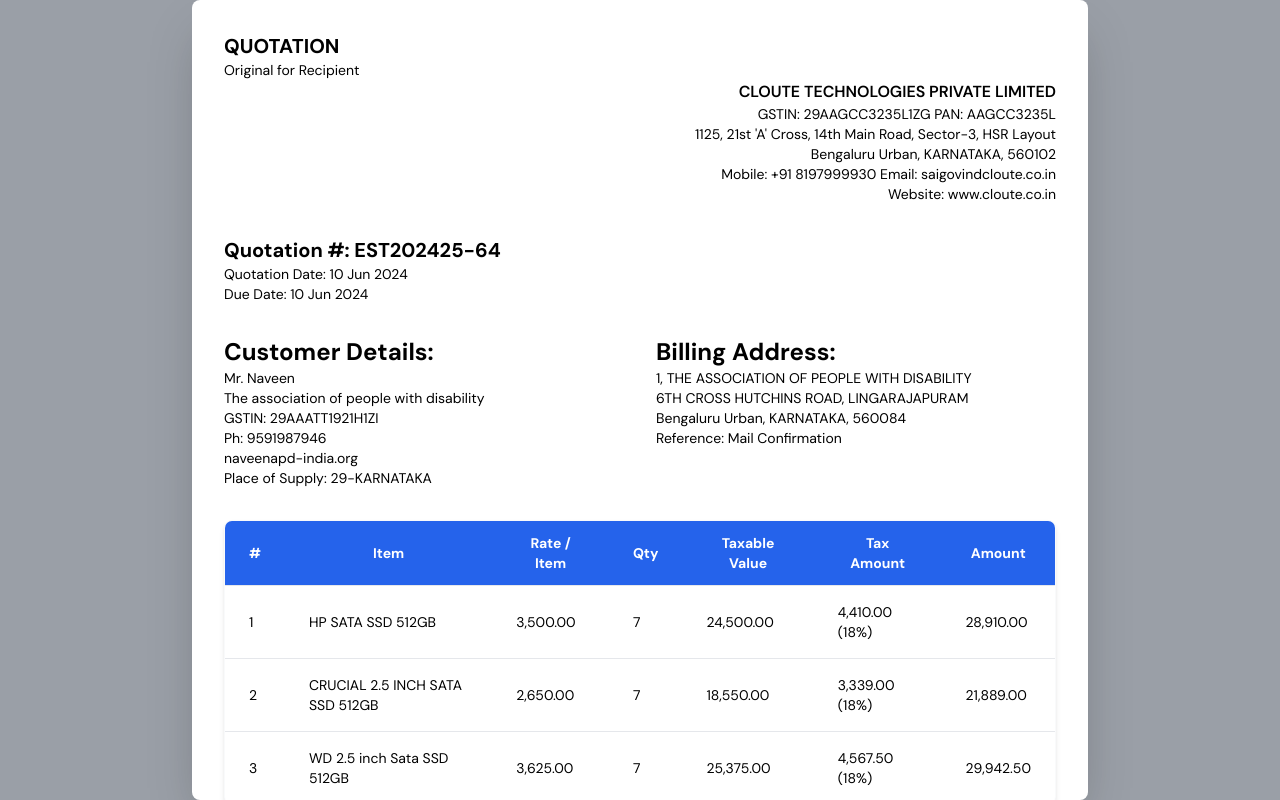
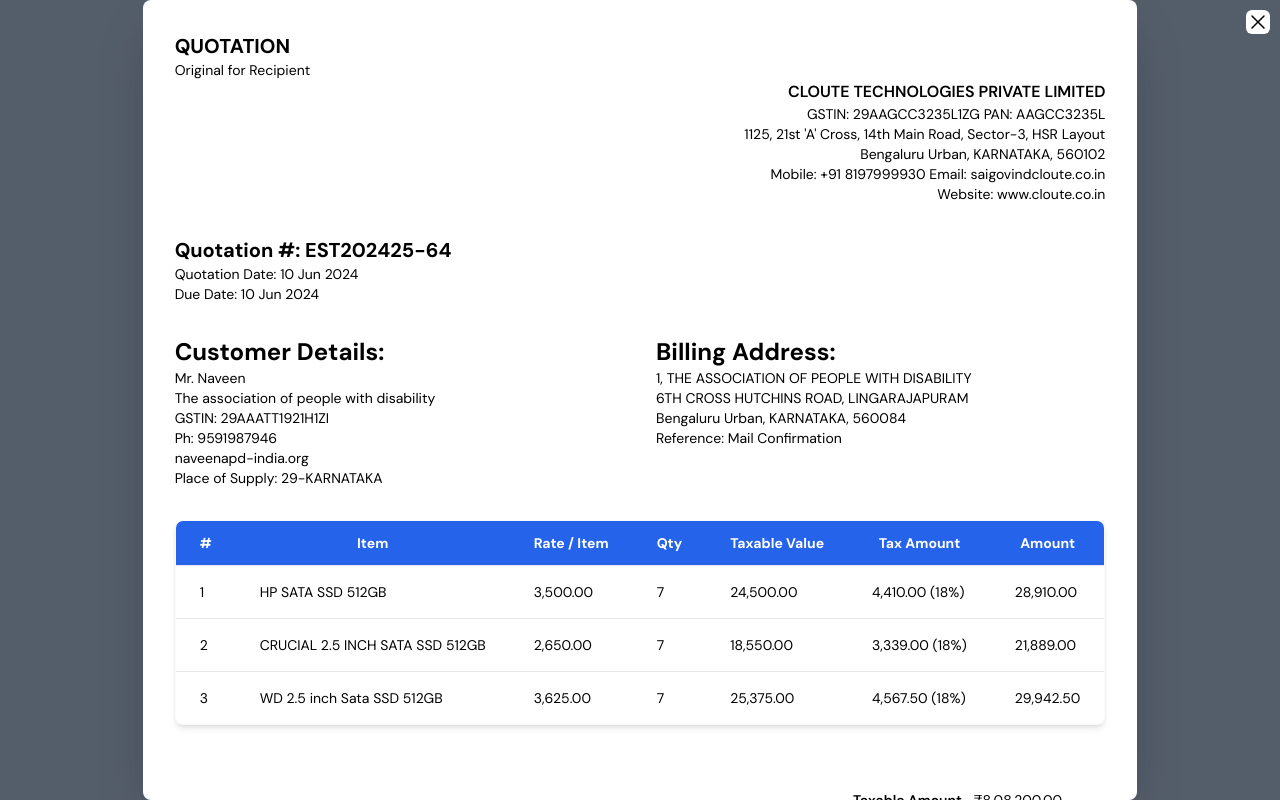
Before and after one commit to prathibamuralidharan/GSTQuotation, an Angular app: page /pdf in a window 1280 px wide. Built offline with nearby package versions, Linux system fonts and the light colour scheme.

Commit message:
quoId passed in view component

```diff
--- a/src/app/components/company-settings/setting-menu/b-create/b-create.component.ts
+++ b/src/app/components/company-settings/setting-menu/b-create/b-create.component.ts
@@ -52,11 +52,12 @@ export class BCreateComponent {
     let comId = sessionStorage.getItem('companyId');
     this.bs.insertBank(comId, data).subscribe((res) => {
       console.log(res);
+      this.successToster = true;
+      this.message = 'Bank Added Successfully';
       this.addBankForm.reset();
       sessionStorage.setItem('companyId', data.companyId);
     });
-    this.successToster = true;
-    this.message = 'Bank Added Successfully';
+
     this.addBankForm.reset();
   }
   BANK: string = '';
--- a/src/app/components/company-settings/setting-menu/b-view/b-view.component.html
+++ b/src/app/components/company-settings/setting-menu/b-view/b-view.component.html
@@ -122,3 +122,9 @@
         </div>
     </div>
 </section>
+<section  *ngIf="successToster" class="fixed flex top-0 right-0  mt-6 z-40 w-screen  ">
+    <div class="mx-auto" >
+      <app-toster [message]="message"></app-toster>
+    </div>
+
+  </section>
--- a/src/app/components/company-settings/setting-menu/b-view/b-view.component.ts
+++ b/src/app/components/company-settings/setting-menu/b-view/b-view.component.ts
@@ -14,6 +14,8 @@ export class BViewComponent implements OnInit {
   isEdit: boolean = true;
   isSaveIcon: boolean = true;
   isConfrimacc: boolean = false;
+  message: string = '';
+  successToster: boolean = false;
   updateBankForm: FormGroup;
   constructor(
     private bser: CompanyService,
@@ -83,6 +85,11 @@ export class BViewComponent implements OnInit {
     let id = this._BankDetail.bankId;
     this.bser.updateBank(id, data).subscribe((res) => {
       console.log(res);
+    },(error)=>{
+      if(error==200){
+        this.successToster=true;
+        this.message="Bank Updated Successfully"
+      }
     });
   }
 }
--- a/src/app/components/quotation/l-quatation/l-quatation.component.html
+++ b/src/app/components/quotation/l-quatation/l-quatation.component.html
@@ -272,8 +272,7 @@
                           class="flex items-center justify-start px-4 py-3 text-center group-hover/tr:font-bold group-hover/tr:text-gray-500"
                         >
                           <button
-                            (click)="viewQuotationPdf()"
-                            routerLink="/home/pdf"
+                            (click)="viewQuotationPdf(quote.quoId)"
                             id="view-button"
                             class="mr-4 inline-flex items-center rounded-lg text-center text-sm font-medium text-blue-500 hover:text-blue-800 focus:outline-none dark:text-blue-400 dark:hover:text-white"
                             type="button"
@@ -389,6 +388,9 @@
     </div>
   </section>
 </section>
-<section class="" *ngIf="isPdfViewVisible">
-  <app-v-pdf-quatation [quoId]="quoId"></app-v-pdf-quatation>
+<section *ngIf="isPopupVisible">
+  <app-v-pdf-quatation
+    (closePopup)="(closePdf)"
+    [quoId]="quoId"
+  ></app-v-pdf-quatation>
 </section>
--- a/src/app/components/quotation/l-quatation/l-quatation.component.ts
+++ b/src/app/components/quotation/l-quatation/l-quatation.component.ts
@@ -8,7 +8,7 @@ import { QuotationService } from '../../../services/quotation.service';
 })
 export class LQuatationComponent implements OnInit {
   currentDate: string = '';
-  quoId: number = 0;
+  quoId: number | undefined;
   constructor(private quoService: QuotationService) {}
   ngOnInit() {
     const today = new Date();
@@ -25,13 +25,23 @@ export class LQuatationComponent implements OnInit {
     });
   }
 
-  isPdfViewVisible = false;
   isPopupVisible = false;
   isfadeOutDown = false;
 
-  viewQuotationPdf() {
-    this._quotationList = this.quoId;
-    this.isPdfViewVisible = true;
-    this.isPopupVisible = true;
+  viewQuotationPdf(quoId: any) {
+    console.log('id', quoId);
+    this.quoId = quoId;
+    const selectedQuotation = this._quotationList.find(
+      (quotation: { id: string }) => quotation.id === quoId,
+    );
+    if (selectedQuotation) {
+      this.isPopupVisible = true;
+      console.log('Selected Quotation:', selectedQuotation);
+    } else {
+      console.error('Quotation not found with ID:', quoId);
+    }
+  }
+  closePdf(close: boolean) {
+    this.isPopupVisible = close;
   }
 }
--- a/src/app/components/quotation/v-pdf-quatation/v-pdf-quatation.component.css
+++ b/src/app/components/quotation/v-pdf-quatation/v-pdf-quatation.component.css
@@ -0,0 +1,10 @@
+button.cancel-button {
+  position: fixed; /* or absolute */
+  top: 10px; /* Adjust the distance from the top */
+  right: 10px; /* Adjust the distance from the left */
+  background-color: white; /* Make the button background transparent */
+  border: none; /* Remove default button border */
+  cursor: pointer; /* Change cursor to pointer when hovering over the button */
+  padding: 0; /* Remove default padding */
+  margin: 0; /* Remove default margin */
+}
--- a/src/app/components/quotation/v-pdf-quatation/v-pdf-quatation.component.html
+++ b/src/app/components/quotation/v-pdf-quatation/v-pdf-quatation.component.html
@@ -1,10 +1,29 @@
 <body class="">
   <div
     id="popup-wrapper"
-    class="fixed inset-0 z-50 flex items-center justify-center bg-gray-700 bg-opacity-50"
+    class="fixed inset-0 z-40 flex items-center justify-center bg-gray-700 bg-opacity-85"
   >
+    <button
+      (click)="closePopup.emit(false)"
+      class="cancel-button rounded-md border p-4 hover:bg-white hover:text-red-700"
+    >
+      <svg
+        xmlns="http://www.w3.org/2000/svg"
+        fill="none"
+        viewBox="0 0 24 24"
+        stroke-width="1.5"
+        stroke="currentColor"
+        class="size-6"
+      >
+        <path
+          stroke-linecap="round"
+          stroke-linejoin="round"
+          d="M6 18 18 6M6 6l12 12"
+        />
+      </svg>
+    </button>
     <div
-      class="animate animate-fadeInUp relative m-8 max-h-full max-w-4xl overflow-y-auto rounded-lg bg-white p-8 shadow-2xl"
+      class="animate animate-fadeInUp relative m-8 max-h-full max-w-5xl overflow-y-auto rounded-lg bg-white p-8 shadow-2xl"
     >
       <div class="quotation-container mb-8 grid grid-cols-2 gap-8">
         <div class="left-column">
@@ -110,7 +129,32 @@
         </tbody>
       </table>
 
-      <div class="mb-4 grid grid-cols-2 gap-8">
+      <div class="mt-8 flex justify-end">
+        <div class="max-w-md">
+          <!-- Your main content (left section) -->
+        </div>
+        <div class="max-w-md">
+          <div class="mt-8">
+            <table class="min-w-max border-collapse">
+              <tr>
+                <td class="text-sm font-semibold">Taxable Amount</td>
+                <td class="text-sm">₹8,08,200.00</td>
+              </tr>
+              <tr>
+                <td class="px-6 text-sm font-semibold">IGST 18.0%</td>
+                <td class="px-6 text-sm">₹1,45,476.00</td>
+              </tr>
+              <tr>
+                <td class="px-6 text-sm font-semibold">Total</td>
+                <td class="px-6 text-sm">₹9,53,676.00</td>
+              </tr>
+            </table>
+            <table></table>
+          </div>
+        </div>
+      </div>
+
+      <div class="mb-4 mt-20 grid grid-cols-2 gap-8">
         <div class="mb-4">
           <h3 class="text-xl font-bold">Bank Details:</h3>
           <p class="text-md">Bank: HDFC</p>
@@ -118,31 +162,26 @@
           <p class="text-md">IFSC: HDFC0003758</p>
           <p class="text-md">Branch: HSR LAYOUT - 2</p>
         </div>
+      </div>
+
+      <div class="mb-4 grid grid-cols-2 gap-8">
+        <div class="mb-4">
+          <h3 class="text-2xl font-bold">Terms and Conditions:</h3>
+          <p class="text-sm">1. Tax : GST 18% Included in the above Price.</p>
+          <p class="text-sm">2. Warranty : Company Direct</p>
+          <p class="text-sm">3. Validity : Till 20th of June 2024</p>
+          <p class="text-sm">4. Delivery : Same Day from PO</p>
+          <p class="text-sm">
+            5. Payment : 50% Advance along with PO Balance on Delivery
+          </p>
+        </div>
         <div>
           <h3 class="text-md font-normal">
             For CLOUTE TECHNOLOGIES PRIVATE LIMITED
           </h3>
-          <br /><br /><br /><br /><br /><br />
+          <br /><br /><br />
           <p class="text-sm">Authorized Signatory</p>
         </div>
-      </div>
-
-      <div class="mb-4 mt-0">
-        <h3 class="text-xl font-bold">Notes:</h3>
-        <p class="text-sm">
-          Thanks for reaching out to us for your requirements.
-        </p>
-      </div>
-
-      <div>
-        <h3 class="text-2xl font-bold">Terms and Conditions:</h3>
-        <p class="text-sm">1. Tax : GST 18% Included in the above Price.</p>
-        <p class="text-sm">2. Warranty : Company Direct</p>
-        <p class="text-sm">3. Validity : Till 20th of June 2024</p>
-        <p class="text-sm">4. Delivery : Same Day from PO</p>
-        <p class="text-sm">
-          5. Payment : 50% Advance along with PO Balance on Delivery
-        </p>
       </div>
 
       <!-- Download Button -->
--- a/src/app/components/quotation/v-pdf-quatation/v-pdf-quatation.component.ts
+++ b/src/app/components/quotation/v-pdf-quatation/v-pdf-quatation.component.ts
@@ -1,20 +1,19 @@
-import { Component, Input, OnInit } from '@angular/core';
+import { Component, Input, OnInit, Output, EventEmitter } from '@angular/core';
 
 @Component({
   selector: 'app-v-pdf-quatation',
   templateUrl: './v-pdf-quatation.component.html',
-  styleUrl: './v-pdf-quatation.component.css',
+  styleUrls: ['./v-pdf-quatation.component.css'],
 })
 export class VPdfQuatationComponent implements OnInit {
-  @Input() quoId: any; // Input property to receive quoId from parent component
+  @Input() quoId: any;
   @Input() isPopupVisible: boolean = false;
+  @Output() closePopup = new EventEmitter<boolean>();
 
   isfadeOutDown = false;
-  ispdfview = false;
 
-  ngOnInit() {
-    console.log('Received PDF data:', this.quoId);
-    // Implement any logic related to quoId if necessary
+  ngOnInit(): void {
+    console.log('QuotationId', this.quoId);
   }
 
   hidePopup() {
@@ -22,6 +21,7 @@ export class VPdfQuatationComponent implements OnInit {
     setTimeout(() => {
       this.isPopupVisible = false;
       this.isfadeOutDown = false;
+      this.closePopup.emit();
     }, 500); // Adjust the duration to match the animation duration
   }
 
--- a/src/app/services/company.service.ts
+++ b/src/app/services/company.service.ts
@@ -36,8 +36,8 @@ export class CompanyService {
   insertBank(comId: any, bank: any) {
     return this.http.post(endPoint.addBank + comId, bank);
   }
-  getBank(data: any) {
-    return this.http.get(endPoint.listBank + data);
+  getBank(comId:any) {
+    return this.http.get(endPoint.listBank +comId);
   }
   getBankbyId(gbank: any) {
     return this.http.get(endPoint.getBankId + gbank);
```
